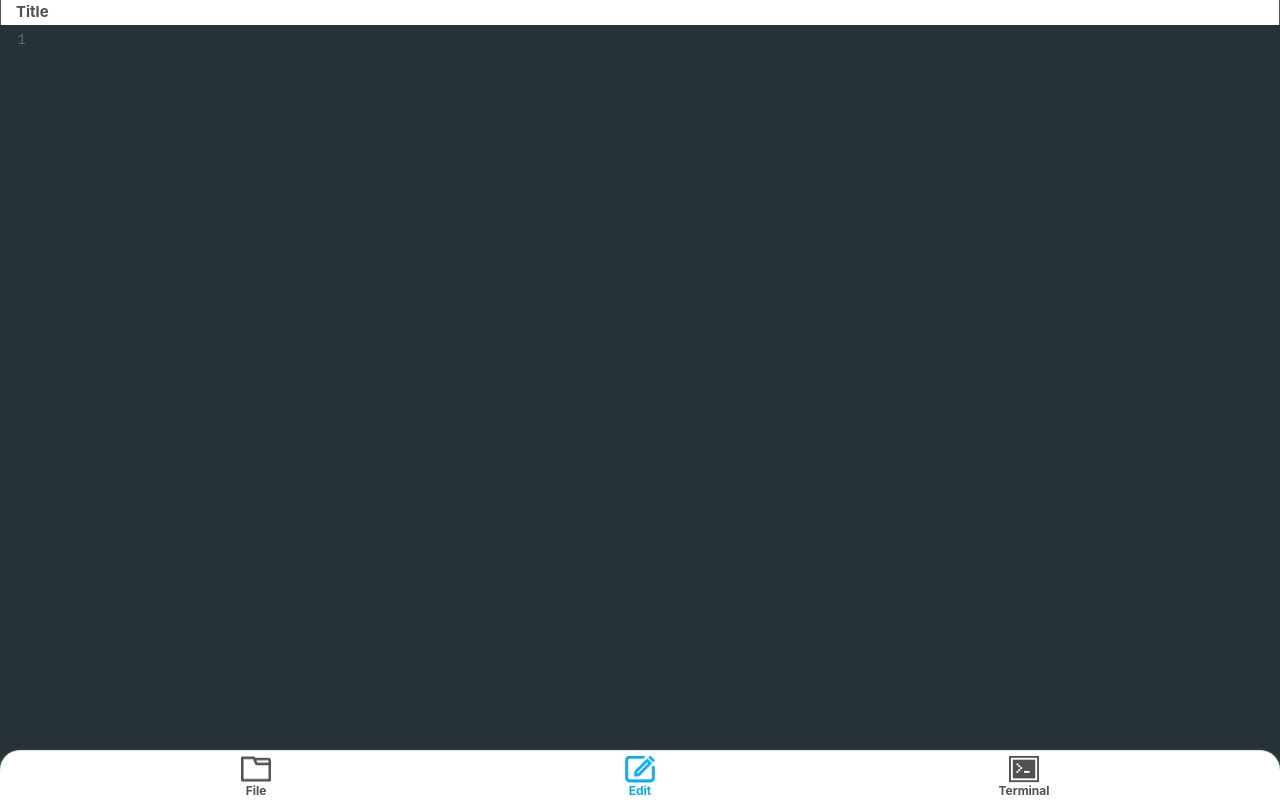
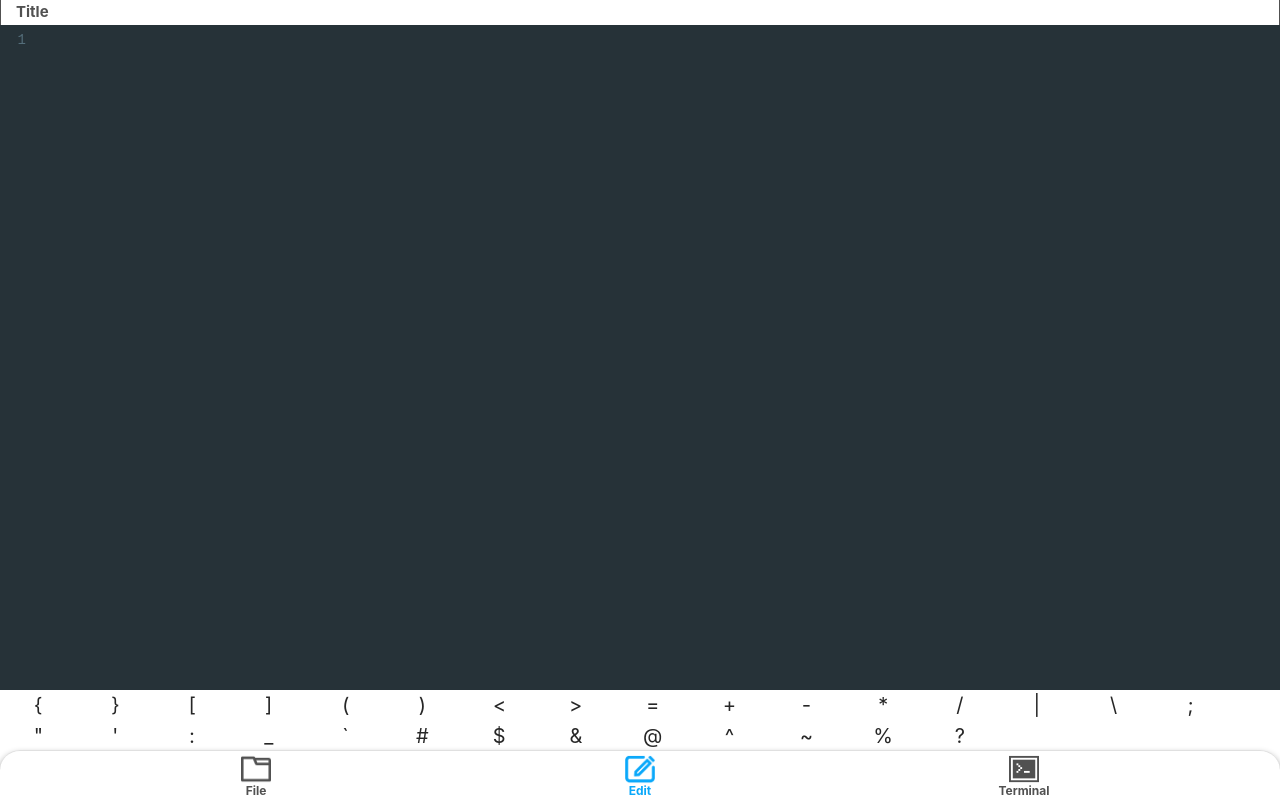
Before and after one commit to OrangeX4/Orangex-UI, a React (Create React App) app: page / in a window 1280 px wide. Both pictures are taken after a click on the element "Edit". Built offline with nearby package versions, Linux system fonts and the light colour scheme; no server answers.

Commit message:
Add keyboard

```diff
--- a/src/App.tsx
+++ b/src/App.tsx
@@ -14,8 +14,9 @@ import './css/App.css'
 import './css/Editor.css'
 
 import exampleJson from './json/example.json'
+import keyboardJson from './json/keyboard.json'
 
-import {setUrl, getMIME, get, post} from './utils/utils'
+import { setUrl, getMIME, get, post } from './utils/utils'
 
 
 function App() {
@@ -23,8 +24,8 @@ function App() {
     // Main path data stream
     const [state, setState] = useState(exampleJson)
 
-    setUrl('http://127.0.0.1:1984/')
-    // setUrl('http://192.168.137.1:1984/')
+    // setUrl('http://127.0.0.1:1984/')
+    setUrl('http://192.168.137.1:1984/')
 
     function forward(dirname: string) {
         get(`dir?name=${dirname}`, (res) => {
@@ -131,6 +132,7 @@ function App() {
     // curren file
     const [currentFile, setCurrentFile] = useState('Title')
     const [content, setContent] = useState('')
+    const [cmEditor, setCmEditor] = useState(null as any)
 
     function openFile(name: string) {
         setCurrentFile(name)
@@ -181,9 +183,9 @@ function App() {
 
             case 'edit':
                 return (
-                    <div className='finux-edit-main'>
-                        <div onClick={handleSaveFile} className='finux-edit-title'>{currentFile}</div>
-                        <div className='finux-edit-codemirror'>
+                    <div className='orangex-edit-main'>
+                        <div onClick={handleSaveFile} className='orangex-edit-title'>{currentFile}</div>
+                        <div className='orangex-edit-codemirror'>
                             <CodeMirror
                                 value={content}
                                 options={{
@@ -194,6 +196,7 @@ function App() {
                                     matchBrackets: true,
                                     indentUnit: 4
                                 }}
+                                editorDidMount={(editor) => setCmEditor(editor)}
                                 onBeforeChange={(editor, data, value) => {
                                     setContent(value)
                                 }}
@@ -201,6 +204,15 @@ function App() {
 
                                 }}
                             />
+                        </div>
+                        <div className='orangex-edit-keyboard-root'>
+                            {(() => {
+                                const keyList = []
+                                for (const key in keyboardJson.data) {
+                                    keyList.push(<span onClick={() => { cmEditor.focus(); cmEditor.replaceSelection((keyboardJson.data as any)[key]) }} className='orangex-edit-keyboard-item'>{key}</span>)
+                                }
+                                return keyList
+                            })()}
                         </div>
                     </div>
                 )
--- a/src/css/Editor.css
+++ b/src/css/Editor.css
@@ -7,15 +7,15 @@
     height: 100%;
 }
 
-.finux-edit-codemirror {
+.orangex-edit-codemirror {
     padding-top: 25px;
     height: 100%;
 }
-.finux-edit-main {
+.orangex-edit-main {
     height: 100%;
 }
 
-.finux-edit-title {
+.orangex-edit-title {
     position: fixed;
     width: 100%;
     height: 25px;
@@ -29,3 +29,21 @@
     border-width: 1px;
 
 }
+
+.orangex-edit-keyboard-root {
+    position: fixed;
+    z-index: 4;
+    bottom: 0;
+    padding-bottom: 50px;
+    height: 110px;
+    width: 100%;
+    background-color: white;
+    display: flex;
+    text-align: center;
+    flex-wrap: wrap;
+}
+
+.orangex-edit-keyboard-item {
+    width: 6%;
+    font-size: 20px;
+}
--- a/src/css/Tab.css
+++ b/src/css/Tab.css
@@ -1,6 +1,6 @@
 .tab {
     position: fixed;
-    z-index: 4;
+    z-index: 5;
     height: 50px;
     width: 100%;
     bottom: 0px;
--- /dev/null
+++ b/src/json/keyboard.json
@@ -0,0 +1,33 @@
+{
+    "data": {
+        "{": "{",
+        "}": "}",
+        "[": "[",
+        "]": "]",
+        "(": "(",
+        ")": ")",
+        "<": "<",
+        ">": ">",
+        "=": "=",
+        "+": "+",
+        "-": "-",
+        "*": "*",
+        "/": "/",
+        "|": "|",
+        "\\": "\\",
+        ";": ";",
+        "\"": "\"",
+        "'": "'",
+        ":": ":",
+        "_": "_",
+        "`": "`",
+        "#": "#",
+        "$": "$",
+        "&": "&",
+        "@": "@",
+        "^": "^",
+        "~": "~",
+        "%": "%",
+        "?": "?"
+    }
+}
```
